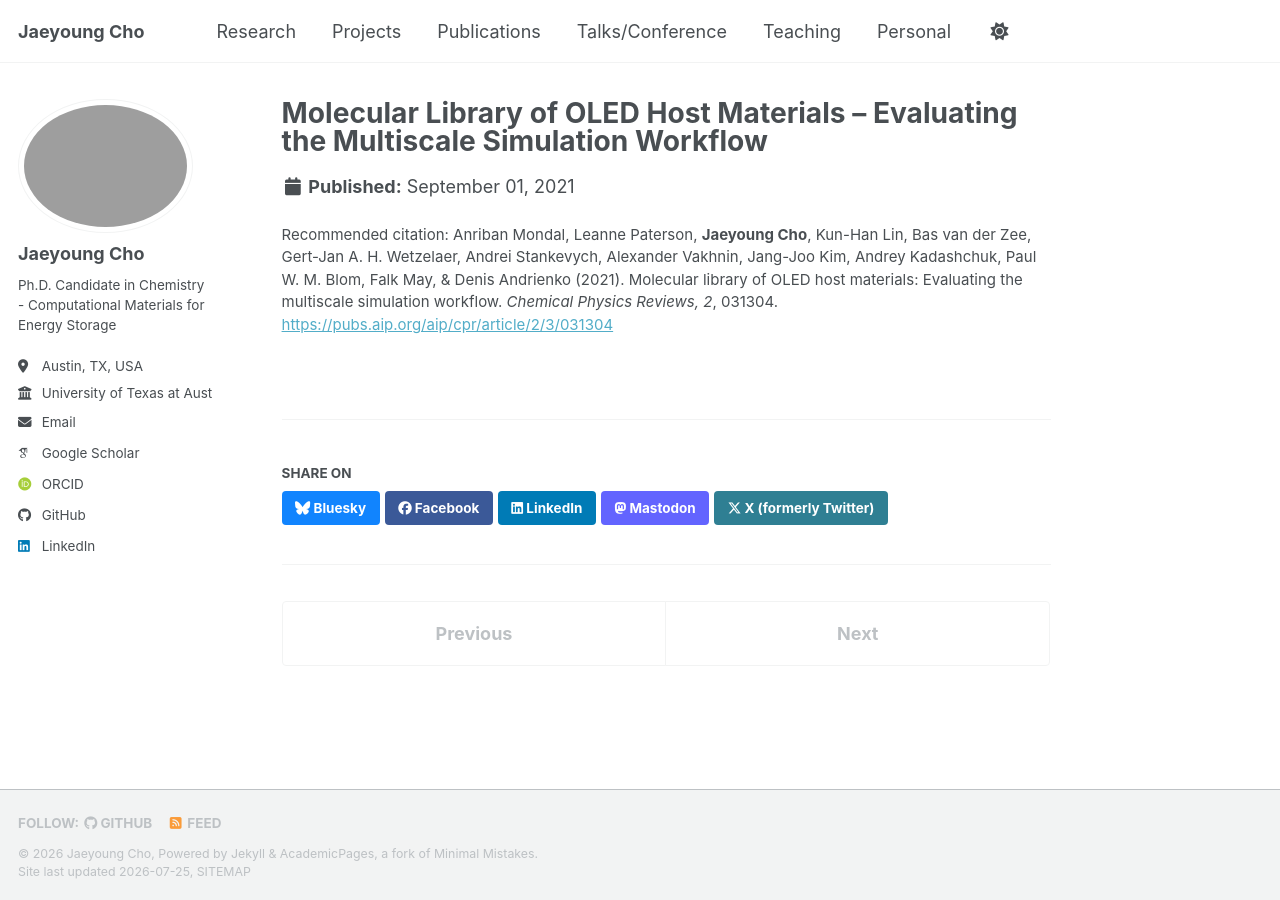
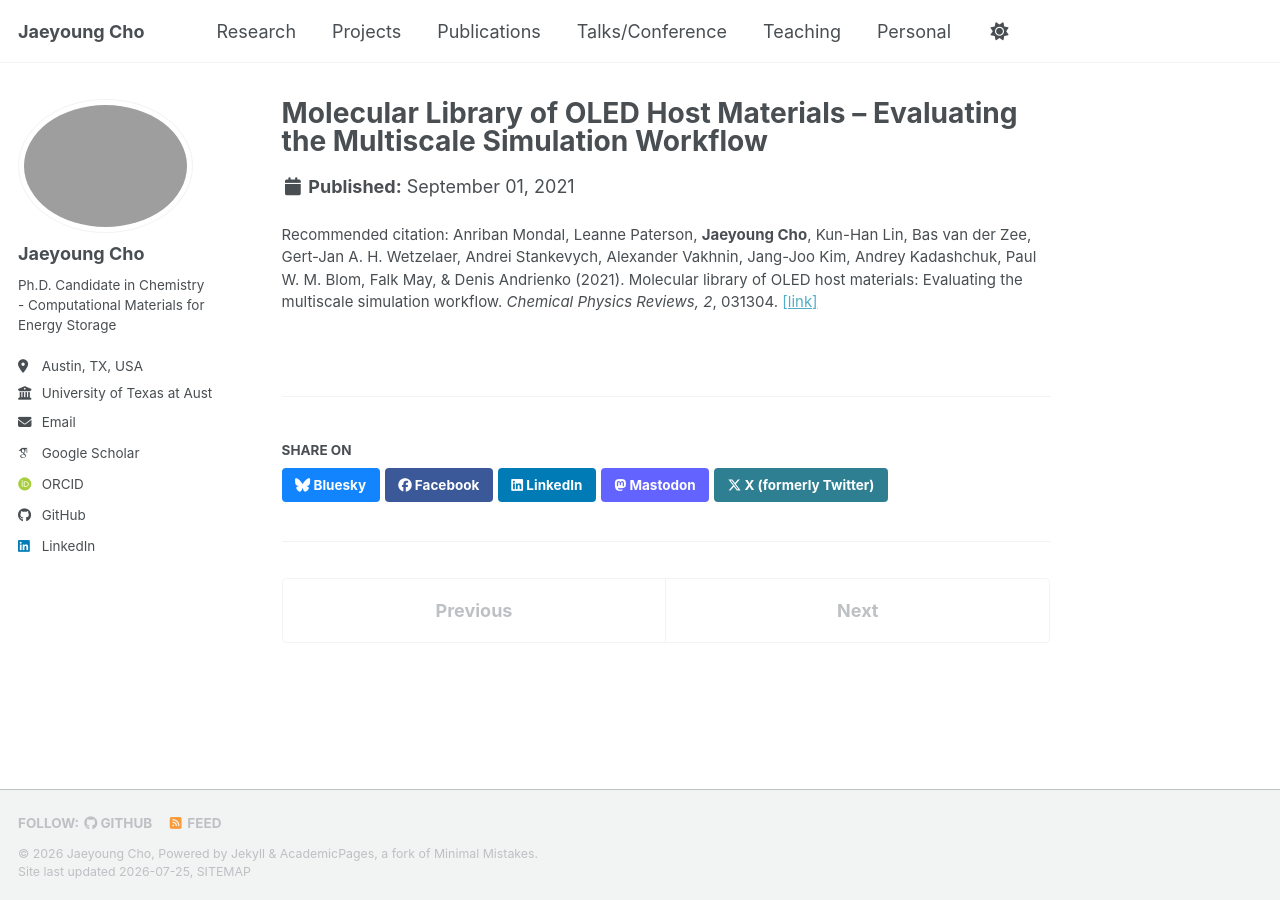
Before and after one commit to jycho5758/jycho5758.github.io, a Jekyll site: the page built from _publications/2021-09-01-molecular-library-oled-hosts.md, in a window 1280 px wide. Built offline with Jekyll 4.4.1, drawn with Linux system fonts in a browser that asks for light colours; some web fonts are replaced; a script bundle is joined from its source files by our own code; library files that are not in the unit come from our copies.

Commit message:
Update 2021-09-01-molecular-library-oled-hosts.md

```diff
--- a/_publications/2021-09-01-molecular-library-oled-hosts.md
+++ b/_publications/2021-09-01-molecular-library-oled-hosts.md
@@ -6,5 +6,5 @@ permalink: /publication/2021-molecular-library-oled-hosts
 header:
   teaser: /images/publications/cpr-oled.png
 date: 2021-09-01
-citation: 'Anriban Mondal, Leanne Paterson, <b>Jaeyoung Cho</b>, Kun-Han Lin, Bas van der Zee, Gert-Jan A. H. Wetzelaer, Andrei Stankevych, Alexander Vakhnin, Jang-Joo Kim, Andrey Kadashchuk, Paul W. M. Blom, Falk May, &amp; Denis Andrienko (2021). Molecular library of OLED host materials: Evaluating the multiscale simulation workflow. <i>Chemical Physics Reviews, 2</i>, 031304. <a href="https://pubs.aip.org/aip/cpr/article/2/3/031304/138025/Molecular-library-of-OLED-host-materials">https://pubs.aip.org/aip/cpr/article/2/3/031304</a>'
+citation: 'Anriban Mondal, Leanne Paterson, <b>Jaeyoung Cho</b>, Kun-Han Lin, Bas van der Zee, Gert-Jan A. H. Wetzelaer, Andrei Stankevych, Alexander Vakhnin, Jang-Joo Kim, Andrey Kadashchuk, Paul W. M. Blom, Falk May, &amp; Denis Andrienko (2021). Molecular library of OLED host materials: Evaluating the multiscale simulation workflow. <i>Chemical Physics Reviews, 2</i>, 031304. <a href="https://pubs.aip.org/aip/cpr/article/2/3/031304/138025/Molecular-library-of-OLED-host-materials">[link]</a>'
 ---
```
